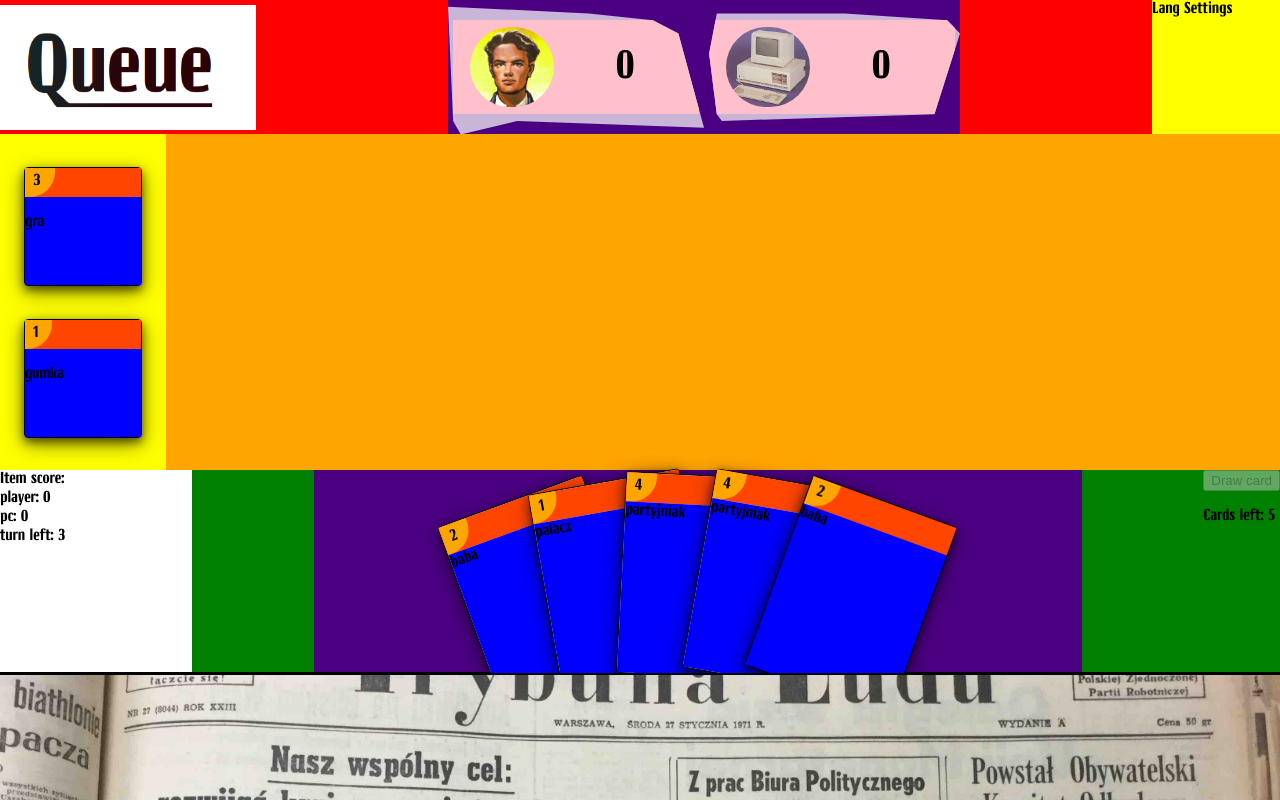
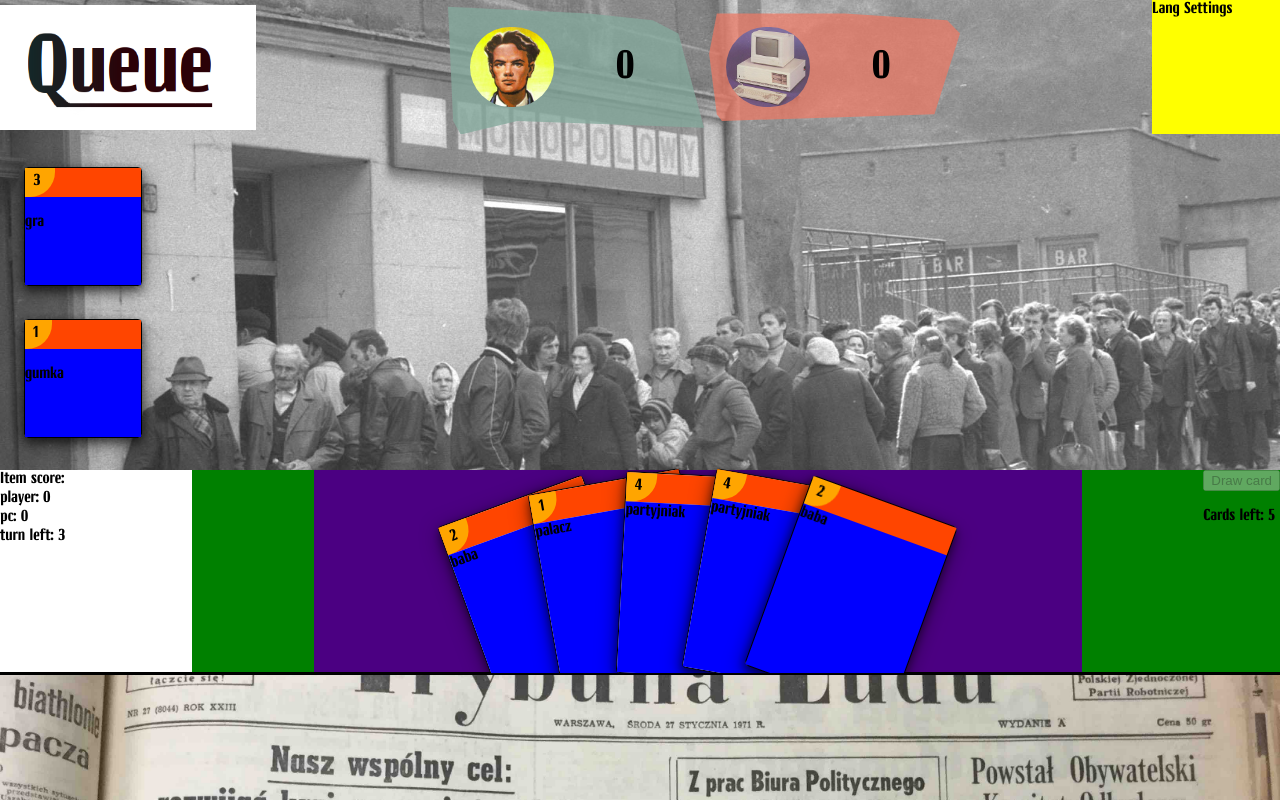
Before and after one commit to michalakweb/that-my-spot, a React (Create React App) app: page / in a window 1280 px wide. Built offline with nearby package versions, Linux system fonts and the light colour scheme.

Commit message:
commented most bg colors, added colors

```diff
--- a/src/App.js
+++ b/src/App.js
@@ -400,7 +400,8 @@ class App extends React.Component {
               phaseTwoFlag: true,
               phaseThreeFlag: true,
               currentPhase: 1,
-              turnCounter: prevState.turnCounter + 1
+              turnCounter: prevState.turnCounter + 1,
+              computerThinking: false
             }))
           } else {
             // delete first card from computer hand
@@ -433,7 +434,7 @@ class App extends React.Component {
               }
             )
           }
-        }, 5000)
+        }, 1500)
       }
     )
   }
--- a/src/App.scss
+++ b/src/App.scss
@@ -29,7 +29,7 @@ body {
 }
 
 #container {
-  background-color: red;
+  // background-color: red;
   width: 100%;
   height: 100%;
   padding-top: 52.5%; /* 1:1 Aspect Ratio */
--- a/src/components/header/GameInfo.js
+++ b/src/components/header/GameInfo.js
@@ -7,7 +7,11 @@ const GameInfo = props => (
     <div id="player_info_container">
       <div id="card">
         <div id="card_photo">
-          <img src={playerImage} alt="face of communist pioneer" />
+          <img
+            src={playerImage}
+            alt="face of communist pioneer"
+            className={!props.computerThinking && "pulsePlayer"}
+          />
         </div>
         <div id="card_info">
           <p>{props.playerScore}</p>
--- a/src/styles/body.scss
+++ b/src/styles/body.scss
@@ -11,7 +11,7 @@
 #item_container {
   display: flex;
   flex-direction: column;
-  background-color: yellow;
+  // background-color: yellow;
   justify-content: space-evenly;
   align-items: center;
   height: 100%;
@@ -48,7 +48,7 @@
 }
 
 #line_container {
-  background-color: orange;
+  // background-color: orange;
   height: 100%;
   width: 87%;
   display: flex;
@@ -63,7 +63,7 @@
   flex-direction: column;
   height: 60%;
   width: 10%;
-  background-color: peachpuff;
+  // background-color: peachpuff;
   align-items: center;
   justify-content: space-evenly;
 }
--- a/src/styles/header.scss
+++ b/src/styles/header.scss
@@ -1,7 +1,7 @@
 /* Header */
 
 #header {
-  background-color: red;
+  // background-color: red;
   height: 20%;
   display: flex;
   flex-direction: row;
@@ -21,7 +21,7 @@
   flex-direction: row;
   width: 40%;
   height: 100%;
-  background-color: indigo;
+  // background-color: indigo;
   justify-content: space-evenly;
 }
 
@@ -30,8 +30,16 @@
   display: flex;
   flex-direction: column;
   width: 50%;
-  background-color: #f5f5f5bd;
+  // background-color: #f5f5f5bd;
   justify-content: center;
+}
+
+#computer_info_container {
+  background-color: #ed7964b9;
+}
+
+#player_info_container {
+  background-color: #85a99dc7;
 }
 
 #player_info_container {
@@ -62,7 +70,6 @@
 
 #card {
   display: flex;
-  background-color: pink;
   height: 70%;
   margin: 5px;
 }
@@ -80,29 +87,32 @@
 
     width: 85%;
     height: 85%;
-    border-radius: 55px;
+    border-radius: 100px;
   }
 }
 
 .pulse {
   box-shadow: 0 0 0 0 rgba(0, 0, 0, 1);
   transform: scale(1);
-  animation: pulse 2s infinite;
+  animation: pulse 3s infinite;
+}
+
+.pulsePlayer {
+  box-shadow: 0 0 0 0 rgba(0, 0, 0, 1);
+  transform: scale(1);
+  animation: pulse 3s infinite;
 }
 
 @keyframes pulse {
   0% {
-    transform: scale(0.95);
     box-shadow: 0 0 0 0 rgba(0, 0, 0, 0.7);
   }
 
   70% {
-    transform: scale(1);
     box-shadow: 0 0 0 10px rgba(0, 0, 0, 0);
   }
 
   100% {
-    transform: scale(0.95);
     box-shadow: 0 0 0 0 rgba(0, 0, 0, 0);
   }
 }
```
